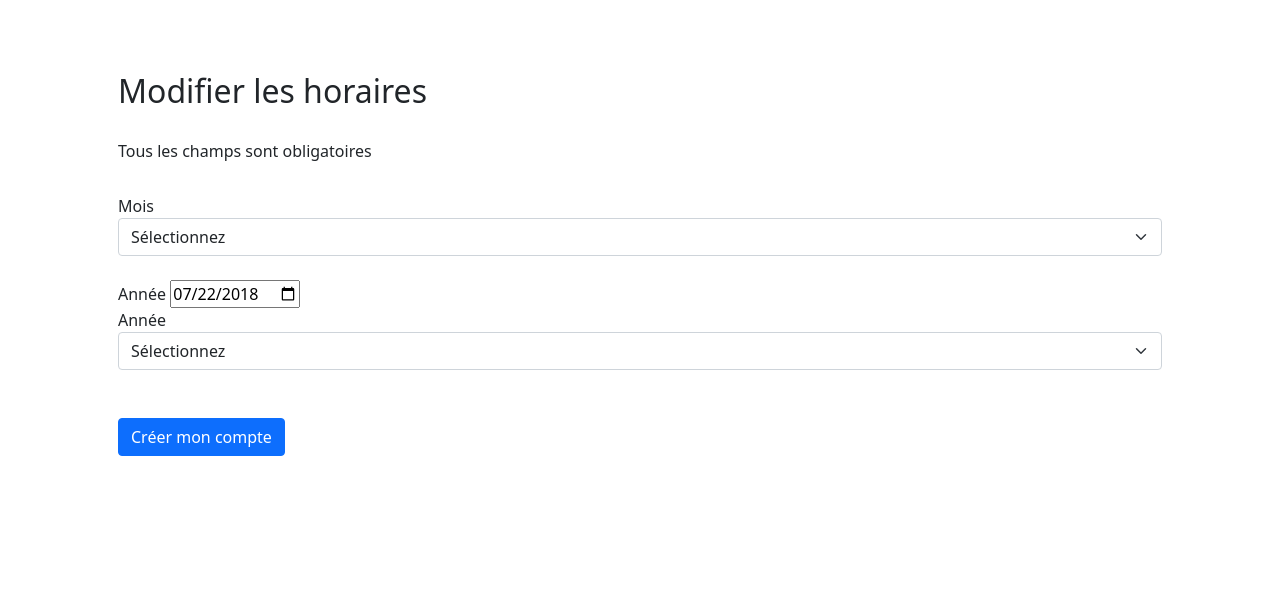
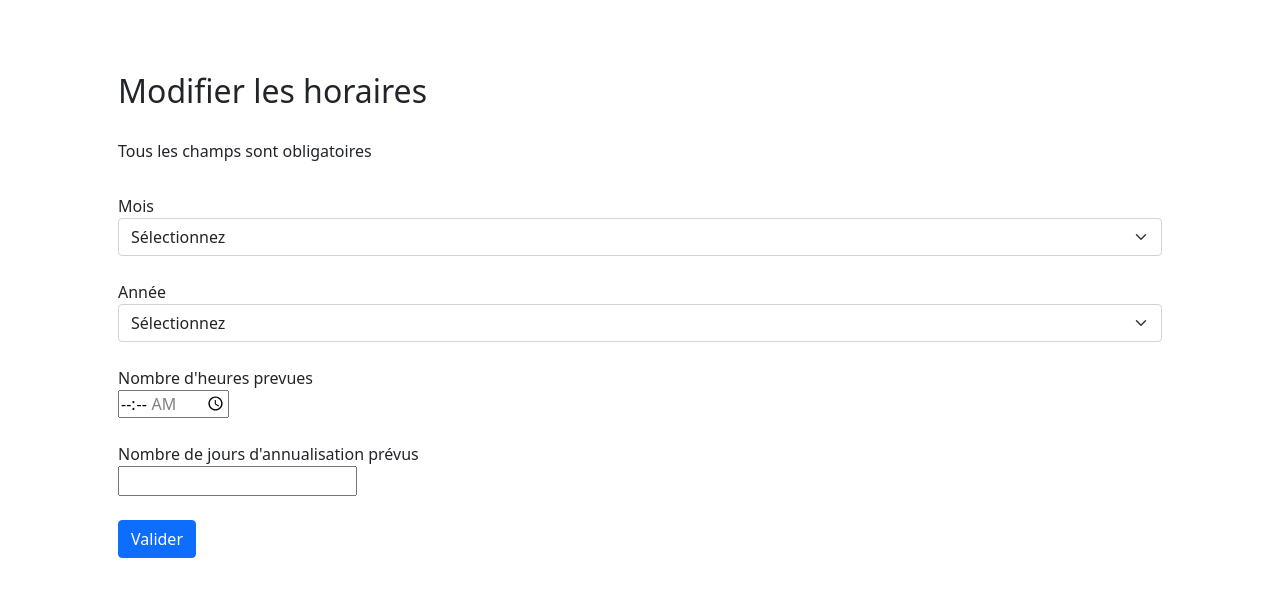
Before and after one commit to agcapitaine/P2ICapitaine, a PHP site: page /ModifierHoraire.php in a window 1280 px wide. Shown: the top 597 px of the page. Run offline with PHP 8.4, Linux system fonts and the light colour scheme.

Commit message:
MAJ modifier horaire form + début requête

```diff
--- a/RescueRH/ModifierHoraire.php
+++ b/RescueRH/ModifierHoraire.php
@@ -20,7 +20,7 @@ require_once('include/head.php');
 
             <div class="form-group">
             <label for="formGroupExampleInput">Mois</label>
-            <select class="form-select" id="statut" name="statut" aria-label="Default select example">
+            <select class="form-select" id="mois" name="mois" aria-label="Default select example">
                 <option selected>Sélectionnez</option>
                 <option value="1">Janvier</option>
                 <option value="2">Février</option>
@@ -33,27 +33,37 @@ require_once('include/head.php');
                 <option value="9">Septembre</option>
                 <option value="10">Octobre</option>
                 <option value="11">Novembre</option>
-                <option value="4">Décembre</option>
+                <option value="12">Décembre</option>
             </select>
             </div>
             <br>
-            <label for="start">Année</label>
-            <input type="date" id="annee" name="annee" value="2018-07-22" min="2018-01-01" max="2036-12-31" />
-            <br>
             <div class="form-group">
             <label for="formGroupExampleInput">Année</label>
-            <select class="form-select" id="statut" name="statut" aria-label="Default select example">
+            <select class="form-select" id="annee" name="annee" aria-label="Default select example">
                 <option selected>Sélectionnez</option>
-                <option value="1">Salarie</option>
-                <option value="2">Alternant</option>
-                <option value="3">Stagiaire</option>
-                <option value="4">Administrateur</option>
+                <option value="2024">2024</option>
+                <option value="2025">2025</option>
+                <option value="2026">2026</option>
+                <option value="2027">2027</option>
+                <option value="2028">2028</option>
+                <option value="2029">2029</option>
+                <option value="2030">2030</option>
             </select>
             </div>
             <br>
+            <div class="form-group">
+            <label for="formGroupExampleInput">Nombre d'heures prevues</label> <br>
+            <!-- modif min max avec convention -->
+            <input type="time" id="heuresPrevues" name="heuresPrevues" min="00:00" max="10:00" required />
+            </div>
+            <br>
+            <div class="form-group">
+            <label for="formGroupExampleInput">Nombre de jours d'annualisation prévus</label> <br>
+            <input type="number" id="nbJours" name="nbJours"/>
+            </div>
 
             <br>
-            <button type="submit" class="btn btn-primary">Créer mon compte</button>
+            <button type="submit" class="btn btn-primary">Valider</button>
         </form>
     </div>
 
```
Also changed, not shown: RescueRH/BDD_horaires.php (+48 -0 lines), RescueRH/Brouillon.php (+8 -0 lines), RescueRH/BDD_compte.php (line endings or trailing spaces), RescueRH/BDD_connexion.php (line endings or trailing spaces).
